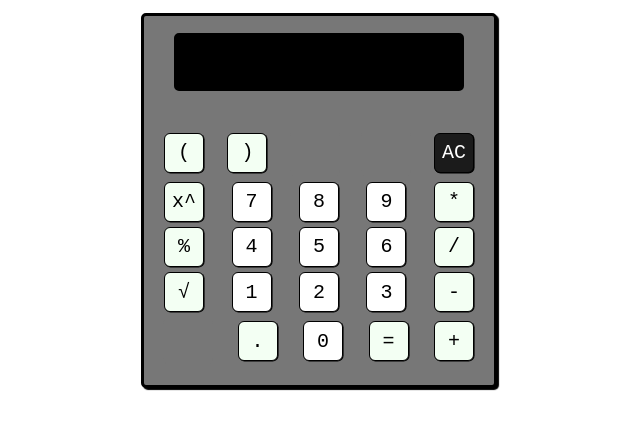
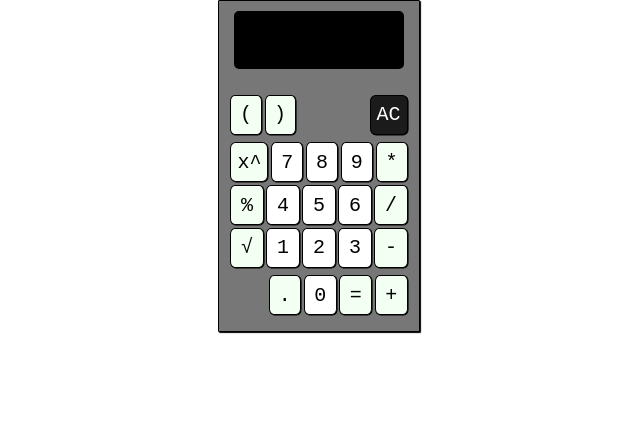
Before and after one commit to HKL95/calculator, a plain HTML site: page index.html in a window 1280 px wide. Shown: the whole page, without its empty margins (321-961 px from the left). Drawn offline with Linux system fonts and the light colour scheme; a web font is replaced by a local one.

Commit message:
Update index.html

```diff
--- a/index.html
+++ b/index.html
@@ -19,7 +19,7 @@ body {
 }
 
 .main {
-  max-width: 10%;
+  max-width: 5%;
 }
 
 
@@ -37,12 +37,12 @@ body {
 
     display: inline-block;
     background: rgb(119, 119, 119);
-    margin: 1% 0;
+    margin: 0% 0;
     color: black;
-    border: 3px solid #000000;
-    border-radius: 5px;
-    box-shadow: 2px 2px 1px 0px #000000;
-    max-width: 350px;
+    border: 1px solid #000000;
+    border-radius: 1px;
+    box-shadow: 1px 1px 1px 0px #000000;
+    max-width: 200px;
 }
 
 .calculator .button {
@@ -52,7 +52,7 @@ body {
     min-height: 2em;
     margin: 0.8%;
     border-radius: 15%;
-    border: 0.08em solid #000;
+    border: 0.04em solid #000;
     font-family: monospace;
     background: white;
     box-shadow: 0.03em  0.03em 0.01em 0px #000000;
```
